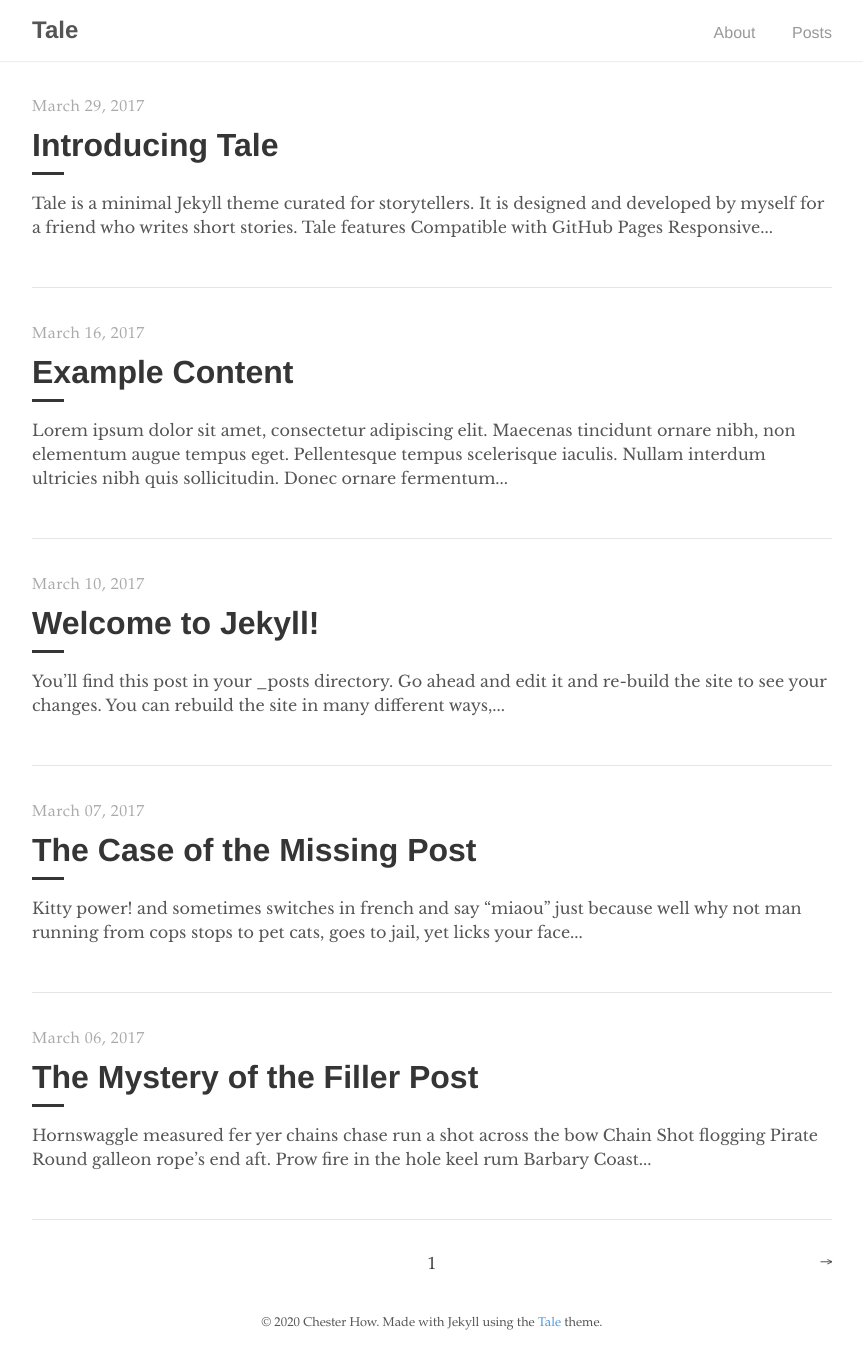
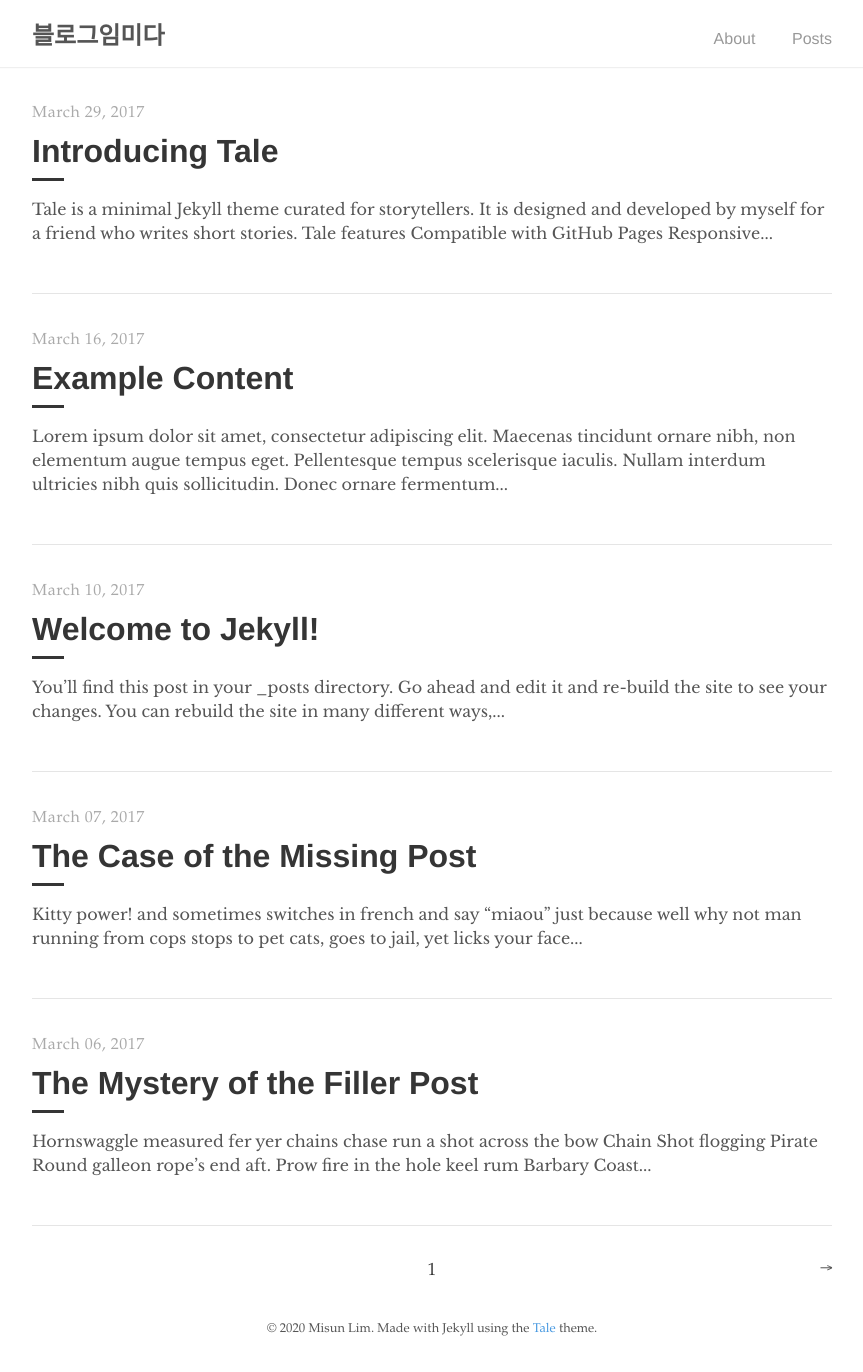
Before and after one commit to misun0608/misun0608.github.io, a Jekyll site: the page built from index.html, in a window 1280 px wide. Shown: the whole page, without its empty margins (208-1071 px from the left). Built offline with Jekyll 4.4.1, drawn with Linux system fonts in a browser that asks for light colours; the list of posts is cut into pages by our own code.

Commit message:
config 파일 기본적인 이름 설정 변경

```diff
--- a/_config.yml
+++ b/_config.yml
@@ -1,16 +1,16 @@
 # Site settings
-title:          Tale
-description:    "Minimal Jekyll theme for storytellers"
-url:            "https://chesterhow.github.io"
+title:          블로그임미다
+description:    "이것저것 기록하는 블로그"
+url:            "https://misun0608.github.io"
 
 # Google Analytics
 google_analytics: UA—XXXXXXXX-X
 
 # Author
 author:
-  name:         Chester How
-  url:          https://chester.how
-  email:        chesterhow@gmail.com
+  name:         Misun Lim
+  url:          https://misun0608.github.io
+  email:        chicmsl@gmail.com
 
 # Build settings
 markdown:       kramdown
@@ -29,6 +29,9 @@ plugins:
   - jekyll-seo-tag
   # - jemoji #Uncomment this to allow emoji in your post
 
+
+theme:      tale
+
 # Permalinks
 
 permalink:  /:year-:month-:day/:title
```
